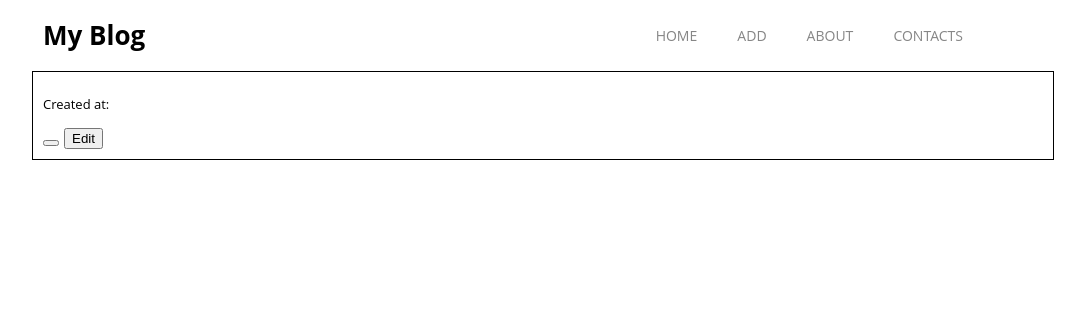
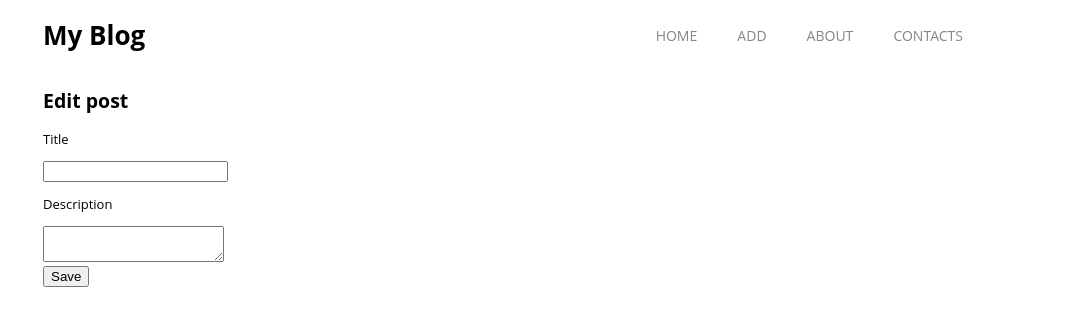
Before and after one commit to untrupus/lesson63, a React (Create React App) app: page /posts/1/edit in a window 1280 px wide. Shown: the top 326 px of the page, without its empty margins (97-1182 px from the left). Built offline with nearby package versions, Linux system fonts and the light colour scheme; no server answers.

Commit message:
add edit and remove buttons

```diff
--- a/src/components/AddPost/AddPost.js
+++ b/src/components/AddPost/AddPost.js
@@ -2,7 +2,7 @@ import React, {useState} from 'react';
 import './AddPost.css';
 import axiosOrders from "../../axiosOrders";
 
-const AddPost = () => {
+const AddPost = props => {
     const [post, setPost] = useState({
         title: '',
         description: '',
@@ -22,14 +22,19 @@ const AddPost = () => {
 
     const makePost = async () => {
         const postCopy = {...post};
-        console.log(postCopy);
         try {
-            await axiosOrders.post('/posts.json', postCopy);
+            if (postCopy.title !== '' && postCopy.description !== '') {
+                await axiosOrders.post('/posts.json', postCopy);
+                props.history.push({
+                    pathname: '/posts'
+                });
+            } else {
+                alert('Fill in all fields');
+            }
         } finally {
-            console.log('success')
+            console.log('success');
         }
-
-    }
+    };
 
     return (
         <div className="container">
--- /dev/null
+++ b/src/components/EditPost/EditPost.js
@@ -0,0 +1,61 @@
+import React, {useEffect, useState} from 'react';
+import './EditPost.css';
+import axiosOrders from "../../axiosOrders";
+
+const EditPost = props => {
+    const [editPost, setEditedPost] = useState({
+        title: '',
+        description: '',
+        date: '',
+    });
+
+    useEffect(() => {
+        const fetchData = async () => {
+            const response = await axiosOrders.get('/posts/' + props.match.params.id + '.json');
+            const newPost = response.data;
+            setEditedPost(newPost);
+        }
+        fetchData().catch(console.error);
+    }, [props.match.params.id]);
+
+    const postChanged = event => {
+        const name = event.target.name;
+        const value = event.target.value;
+        setEditedPost(prevState => ({
+            ...prevState,
+            [name]: value,
+        }));
+    };
+
+    const saveChanges = async () => {
+        const postCopy = {...editPost};
+        try {
+            if (postCopy.title !== '' && postCopy.description !== '') {
+                const url = '/posts/' + props.match.params.id + '.json';
+                await axiosOrders.put(url, postCopy);
+                props.history.push({
+                    pathname: '/posts/' + props.match.params.id
+                });
+            } else {
+                alert('Fill in all fields');
+            }
+        } finally {
+            console.log('success');
+        }
+    };
+
+
+    return (
+        <div className="container">
+            <h2>Edit post</h2>
+            <p>Title</p>
+            <input type="text" name="title" value={editPost.title} onChange={postChanged}/>
+            <p>Description</p>
+            <textarea name="description" value={editPost.description} onChange={postChanged}/>
+            <br/>
+            <button type="button" onClick={saveChanges}>Save</button>
+        </div>
+    );
+};
+
+export default EditPost;
--- a/src/components/Posts/Posts.js
+++ b/src/components/Posts/Posts.js
@@ -10,13 +10,21 @@ const Posts = () => {
         const fetchData = async () => {
             const response = await axiosOrders.get('/posts.json');
             const newPosts = response.data;
+            if (newPosts !== null) {
                 setPosts(newPosts);
+            }
         }
         fetchData().catch(console.error);
     }, []);
 
+    let postFeed;
+    if (Object.keys(posts).length === 0) {
+        postFeed = (
+            <h1>Add your first post...</h1>
+        );
+    } else {
         const responseData = Object.entries(posts);
-    const postFeed = responseData.map(post => {
+        postFeed = responseData.map(post => {
             return (
                 <PostAtHome
                     key={post[0]}
@@ -26,6 +34,7 @@ const Posts = () => {
                 />
             )
         });
+    }
 
     return (
         <div className="container">
--- a/src/components/SinglePost/SinglePost.js
+++ b/src/components/SinglePost/SinglePost.js
@@ -18,9 +18,17 @@ const SinglePost = props => {
         try {
             await axiosOrders.delete('/posts/' + props.match.params.id + '.json');
         } finally {
-            console.log('success')
+            props.history.push({
+                pathname: '/posts'
+            });
         }
-    }
+    };
+
+    const editHandler = () => {
+        props.history.push({
+            pathname: '/posts/' + props.match.params.id + '/edit'
+        });
+    };
 
     return (
         <div className="container singlePost">
@@ -31,10 +39,9 @@ const SinglePost = props => {
                 type="button"
                 className="btn"
                 onClick={removePost}>
-                {/*<NavLink to="/"*/}
-                {/*>Remove</NavLink>*/}
+                Remove
                 </button>
-            <button type="button" className="btn">Edit</button>
+            <button type="button" className="btn" onClick={editHandler}>Edit</button>
         </div>
     );
 };
--- a/src/containers/App.js
+++ b/src/containers/App.js
@@ -7,6 +7,7 @@ import About from "../components/About/About";
 import Posts from "../components/Posts/Posts";
 import AddPost from "../components/AddPost/AddPost";
 import SinglePost from "../components/SinglePost/SinglePost";
+import EditPost from "../components/EditPost/EditPost";
 
 function App() {
   return (
@@ -17,9 +18,11 @@ function App() {
           <Route path="/" exact component={Posts}/>
           <Route path="/posts" exact component={Posts}/>
           <Route path="/posts/add" component={AddPost}/>
-          <Route path="/posts/:id" component={SinglePost}/>
+          <Route path="/posts/:id" exact component={SinglePost}/>
           <Route path="/about" component={About}/>
           <Route path="/contacts" component={Contacts}/>
+          <Route path="/posts/:id/edit" component={EditPost}/>
+          <Route render={() => <h1>404</h1>}/>
         </Switch>
       </BrowserRouter>
     </div>
```
Also changed, not shown: src/components/EditPost/EditPost.css (added). Lines whose indentation alone changed are shown as unchanged.
